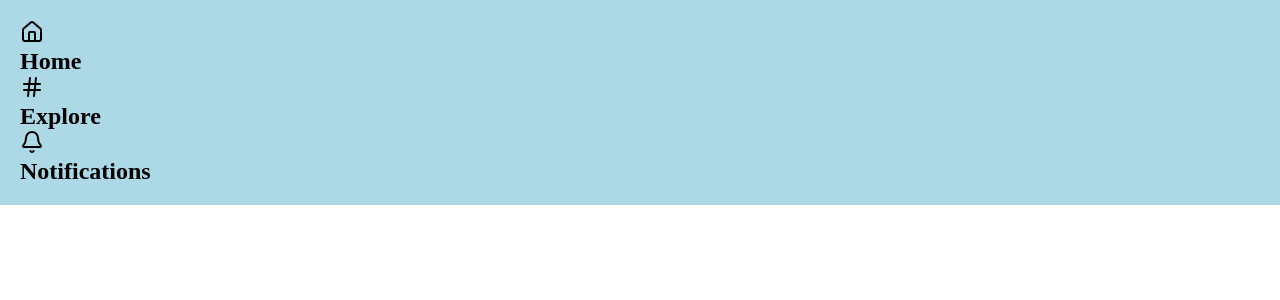
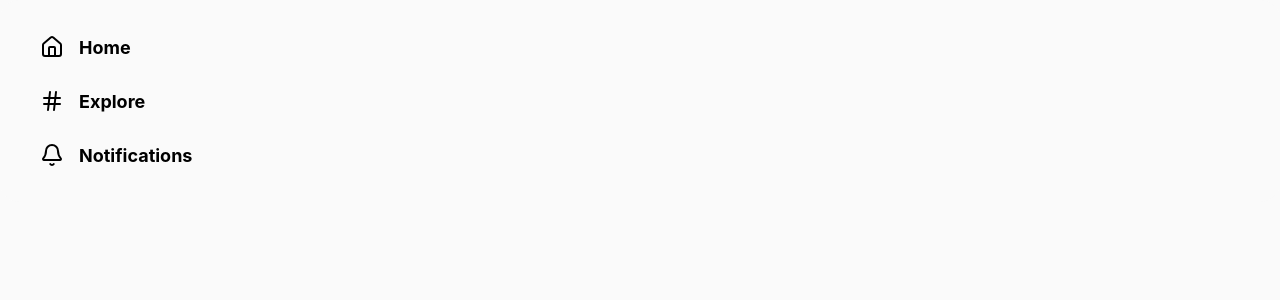
Before and after one commit to charliepeers/dali-lab, a React (Vite) app in the folder client/: page / in a window 1280 px wide. Shown: the top 300 px of the page. Built offline with nearby package versions, Linux system fonts and the light colour scheme.

Commit message:
introduced better UI for the sidebar

```diff
--- a/client/src/Sidebar.css
+++ b/client/src/Sidebar.css
@@ -0,0 +1,7 @@
+.sidebar {
+  display: flex;
+  flex-direction: column;
+  padding: 20px;
+  background-color: #fafafa;
+  border-radius: 20px;
+}
--- a/client/src/Sidebar.jsx
+++ b/client/src/Sidebar.jsx
@@ -5,9 +5,9 @@ import SidebarSec from "./SidebarSec.jsx";
 
 function Sidebar(){
   return(
-  <div className="sidebar" style={{ backgroundColor: 'lightblue', padding: '20px' }}>
+  <div className="sidebar">
     <SidebarSec Icon={Home} text="Home"/>
-    <SidebarSec Icon={Hash} text="Explore"/>
+    <SidebarSec Icon={Hash}  text="Explore"/>
     <SidebarSec Icon={Bell} text="Notifications"/>
   </div>
 );
--- a/client/src/SidebarSec.css
+++ b/client/src/SidebarSec.css
@@ -0,0 +1,33 @@
+.sidebarSec {
+  display: flex;
+  align-items: center;
+  cursor: pointer;
+  padding: 15px 20px;
+  border-radius: 30px;
+  font-weight: 700;
+  transition: background-color 0.2s ease-out;
+}
+
+.sidebarSec:hover {
+  background-color: rgba(246, 143, 0, 0.1);
+}
+
+.sidebarSec h2 {
+  font-weight: 700;
+  font-size: 18px;
+  margin: 0;
+  transition: color 200ms ease-out;
+}
+
+.sidebarIcon {
+  margin-right: 15px;
+  transition: color 200ms ease-out;
+}
+
+.sidebarSec:hover .sidebarIcon {
+  color: #FF9500;
+}
+
+.sidebarSec:hover h2 {
+  color: #FF9500;
+}
--- a/client/src/SidebarSec.jsx
+++ b/client/src/SidebarSec.jsx
@@ -3,8 +3,8 @@ import './SidebarSec.css';
 
 function SidebarSec({text, Icon}) {
   return (
-    <div className="SidebarSec">
-      <Icon />
+    <div className="sidebarSec">
+      <Icon className ="sidebarIcon" />
       <h2>{text}</h2>
 
     </div>
--- a/client/src/index.css
+++ b/client/src/index.css
@@ -1,3 +1,8 @@
-*{
+* {
   margin: 0;
 }
+
+body {
+  background-color: #fafafa;
+  font-family: 'Inter', -apple-system, BlinkMacSystemFont, 'Segoe UI', sans-serif;
+}
```
Also changed, not shown: 1 other file (tests, documents, lock files or other folders).
